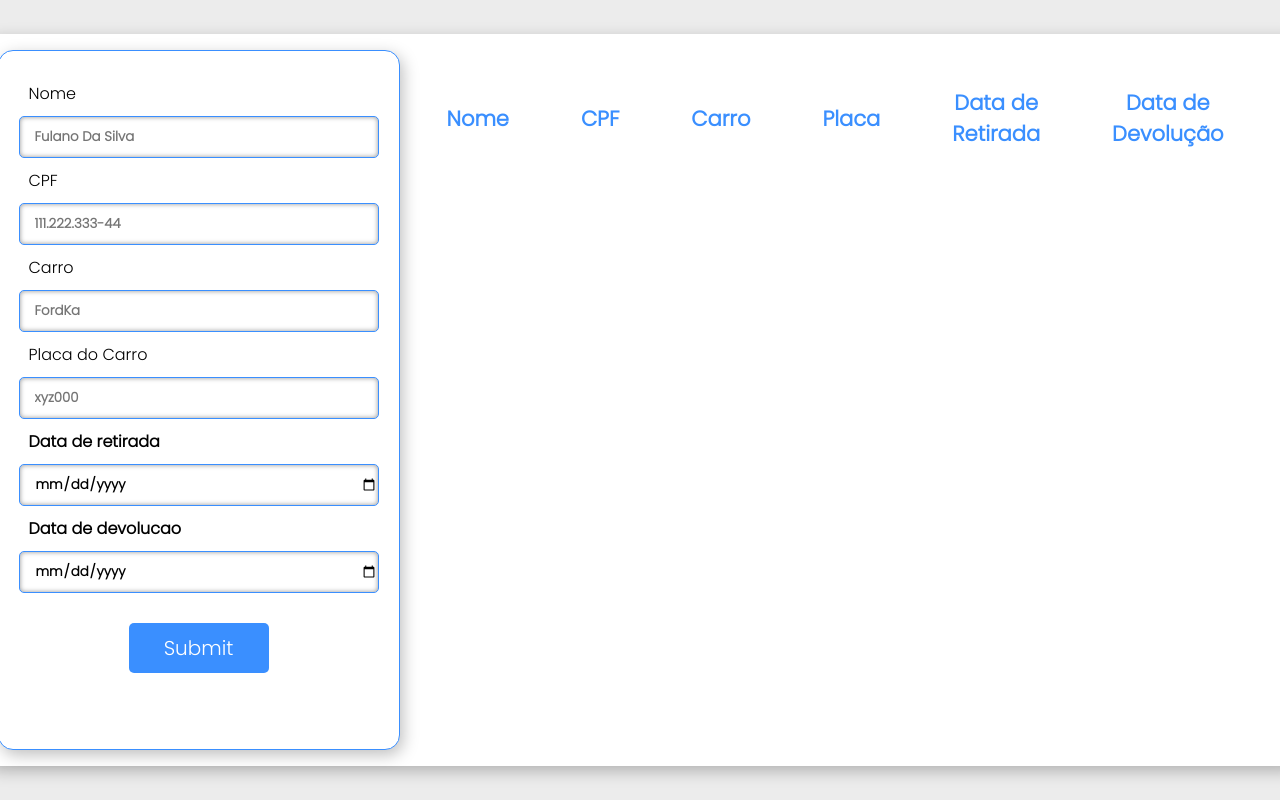
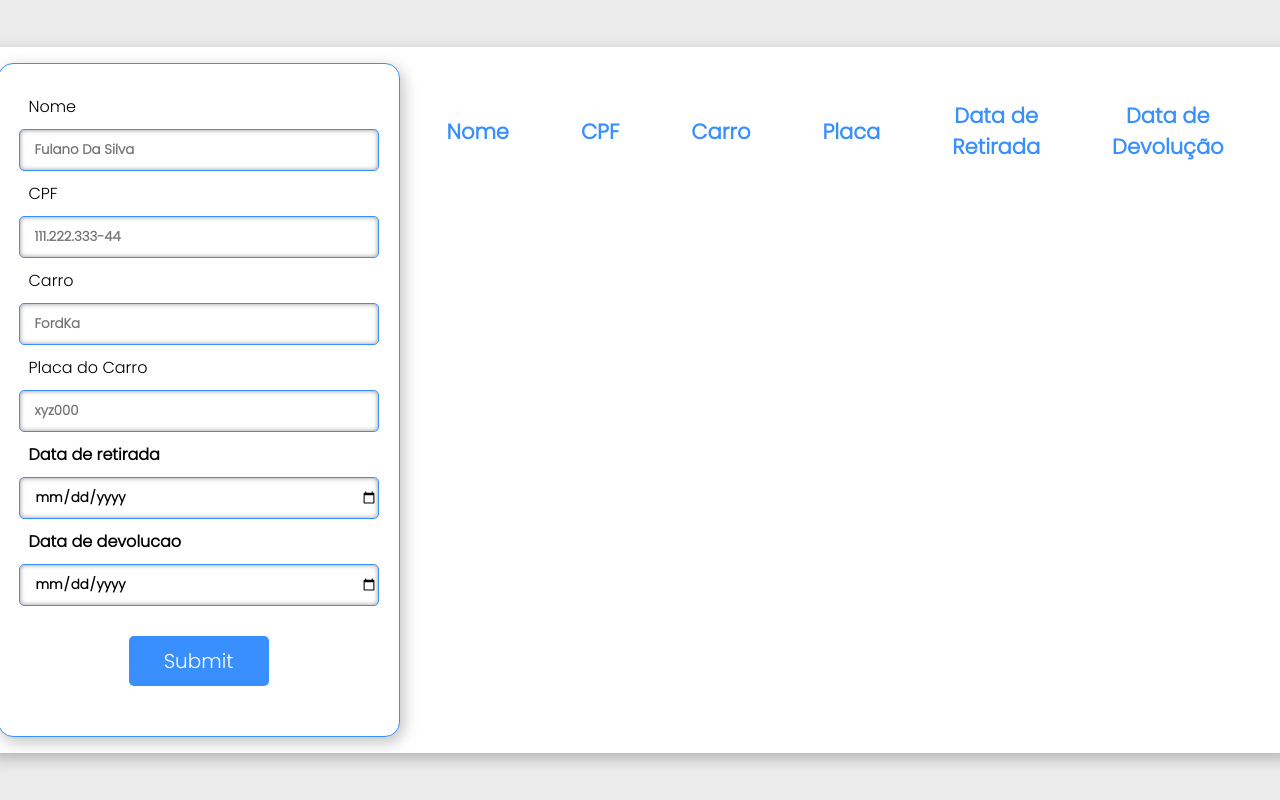
Before and after one commit to ArionTeixeira/crudaluguel, a plain HTML site: page index.html in a window 1280 px wide. Drawn offline with Linux system fonts and the light colour scheme.

Commit message:
commitCss

```diff
--- a/crud.css
+++ b/crud.css
@@ -15,7 +15,7 @@ body{
 }
 
 .container{
-    min-height: 700px;
+    max-height: 700px;
     padding: 16px 100px 16px 15px;
     min-width: 1200px;
     border-radius: 15px;
```
